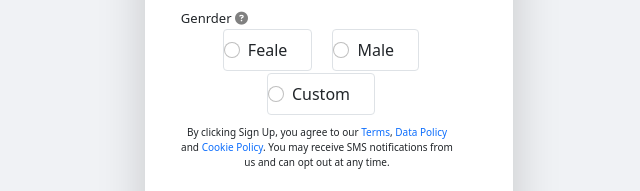
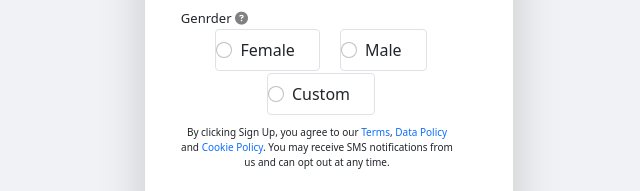
Before and after one commit to kushalv238/fb-signup-page-clone, a plain HTML site: page index.html in a window 1280 px wide. Shown: the part 393-584 px from the top of the page, 311-951 px from the left. Drawn offline with nearby package versions, Linux system fonts and the light colour scheme.

Commit message:
corrected spelling of female

```diff
--- a/index.html
+++ b/index.html
@@ -151,7 +151,7 @@
                     <div class="col">
                       <div class="form-check form-check-inline border rounded py-2 px-4">
                         <input class="form-check-input" type="radio" name="inlineRadioOptions" id="inlineRadio1" value="option1">
-                        <label class="form-check-label" for="inlineRadio1">Feale</label>
+                        <label class="form-check-label" for="inlineRadio1">Female</label>
                       </div>
                       <div class="form-check form-check-inline border rounded py-2 px-4">
                         <input class="form-check-input" type="radio" name="inlineRadioOptions" id="inlineRadio1" value="option1">
```
